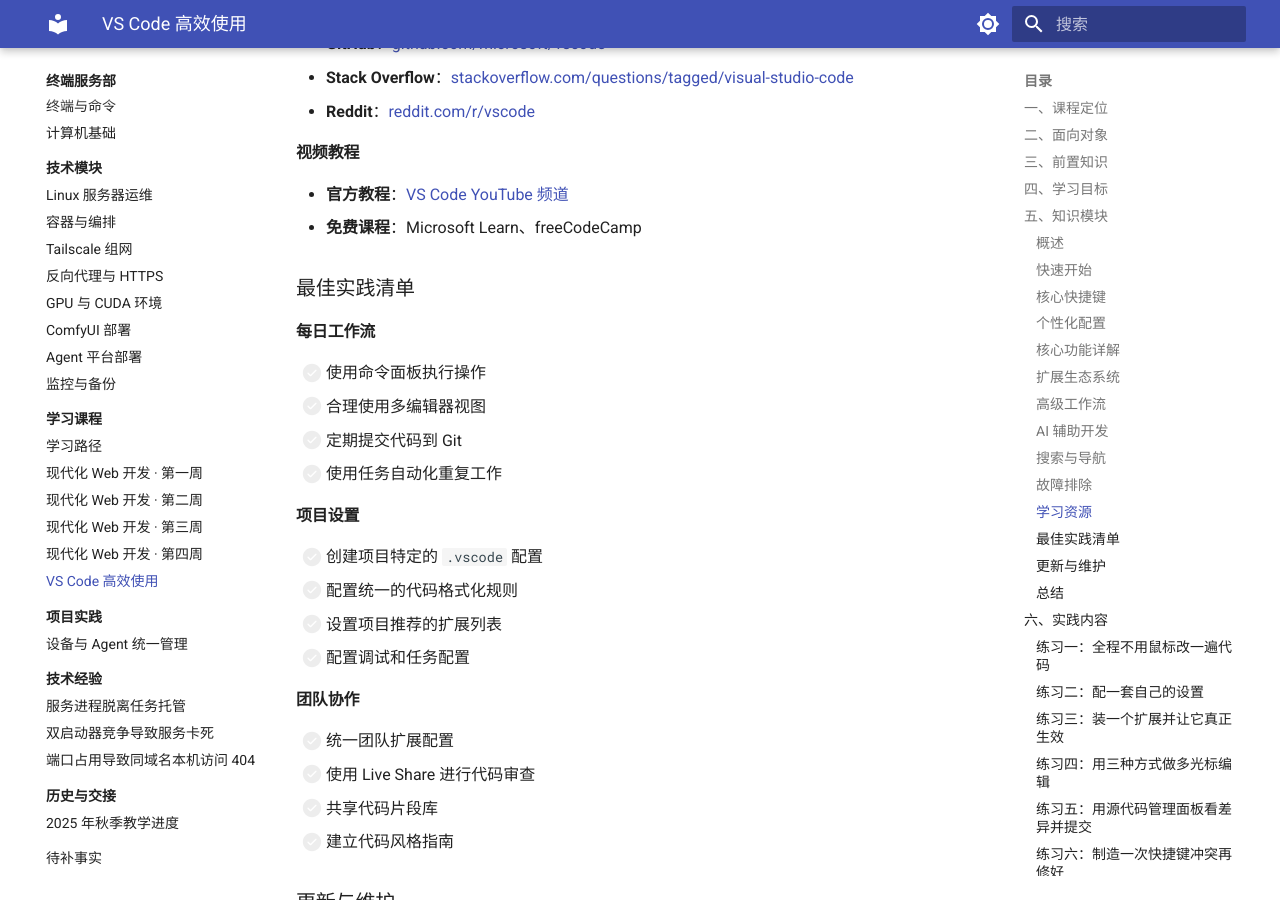
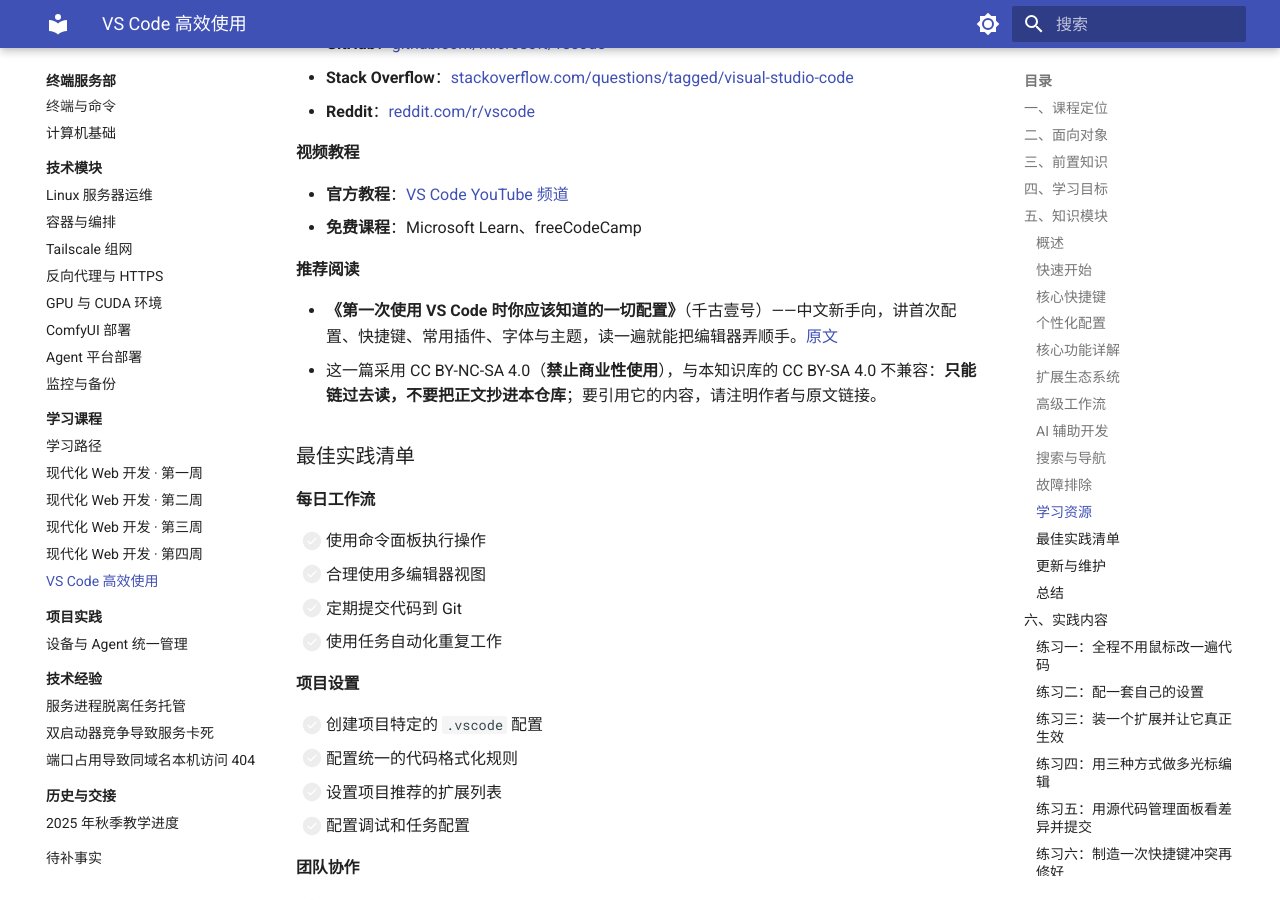
Before and after one commit to publieople/lab-terminal-service, an MkDocs documentation site: the page built from docs/部门/终端服务部/学习课程/VSCode高效使用.md, in a window 1280 px wide and 900 px high, scrolled down 17067 px. Built offline with MkDocs 1.6.1 and Material for MkDocs 9.7.7, drawn with Linux system fonts in a browser that asks for light colours.

Commit message:
docs(学习课程): VS Code 一课补上「推荐阅读」——指向原文而不是镜像正文
《第一次使用 VS Code 时你应该知道的一切配置》采用 CC BY-NC-SA 4.0
（禁止商业性使用），与本知识库的 CC BY-SA 4.0 不兼容，正文不能抄进本仓库；
写进「推荐阅读」只给链接，并注明引用需署名。

```diff
--- a/docs/部门/终端服务部/学习课程/VSCode高效使用.md
+++ b/docs/部门/终端服务部/学习课程/VSCode高效使用.md
@@ -639,6 +639,11 @@ rm -rf ~/.config/Code/User
 - **官方教程**：[VS Code YouTube 频道](https://www.youtube.com/c/Code)
 - **免费课程**：Microsoft Learn、freeCodeCamp
 
+#### 推荐阅读
+
+- **《第一次使用 VS Code 时你应该知道的一切配置》**（千古壹号）——中文新手向，讲首次配置、快捷键、常用插件、字体与主题，读一遍就能把编辑器弄顺手。[原文](https://github.com/qianguyihao/Web/blob/master/00-%E5%89%8D%E7%AB%AF%E5%B7%A5%E5%85%B7/01-VS%20Code%E7%9A%84%E4%BD%BF%E7%94%A8.md)
+- 这一篇采用 CC BY-NC-SA 4.0（**禁止商业性使用**），与本知识库的 CC BY-SA 4.0 不兼容：**只能链过去读，不要把正文抄进本仓库**；要引用它的内容，请注明作者与原文链接。
+
 ### 最佳实践清单
 
 #### 每日工作流
```
